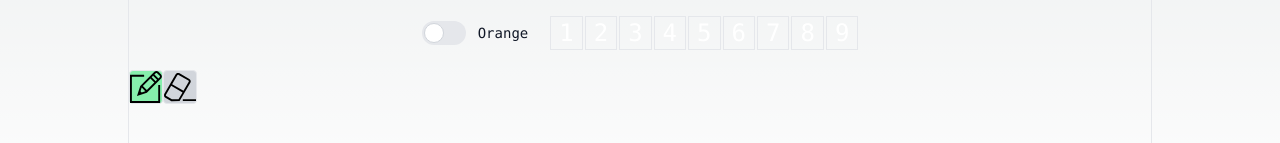
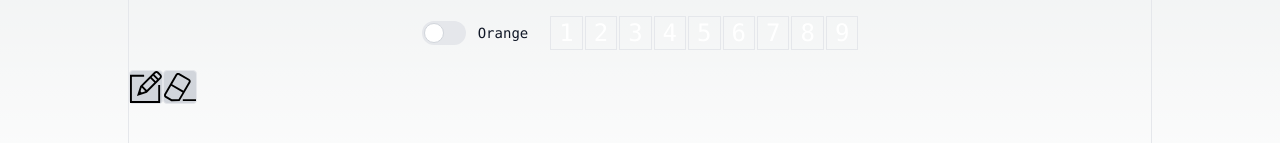
Before and after one commit to swjeon0810/sudoku, a Next.js app: page / in a window 1280 px wide. Shown: the part 595-738 px from the top of the page. Built offline with nearby package versions, Linux system fonts and the light colour scheme.

Commit message:
add pencil Mode

```diff
--- a/app/page.tsx
+++ b/app/page.tsx
@@ -57,6 +57,7 @@ export default function Home() {
   const [showResetModal, setShowResetModal] = useState(false);
   const [inputNum, setInputNum] = useState<number | null>(null);
   const [onRemove, setOnRemove] = useState(false);
+  const [onMemo, setOnMemo] = useState(false);
 
   const [targetCell, setTargetCell] = useState<SudokuCell | null>(null);
   const historyRef = useRef<SudokuGrid[]>([]); // 그리드 기록을 저장해둠
@@ -239,7 +240,15 @@ export default function Home() {
                   {cell.duplicated && !cell.fixed && (
                     <IoCloseOutline className="absolute w-8 h-8 text-red-500 sm:w-10 sm:h-10" />
                   )}
-
+                  {onMemo && (
+                    <div className="grid grid-cols-3 absolute w-8 h-8 text-gray-300 sm:w-10 sm:h-10">
+                      {Array(9)
+                        .fill(0)
+                        .map((_: any, index: number) => (
+                          <p>{index}</p>
+                        ))}
+                    </div>
+                  )}
                   <input
                     type="text"
                     className={cellClassName(
@@ -286,7 +295,12 @@ export default function Home() {
             ))}
         </div>
         <div className="flex w-full">
-          <button className="border rounded bg-green-300">
+          <button
+            className={`border rounded  ${
+              onMemo ? "bg-green-300" : "bg-gray-300"
+            }`}
+            onClick={() => setOnMemo(!onMemo)}
+          >
             <TfiPencilAlt className="w-8 h-8 " />
           </button>
           <button
```
